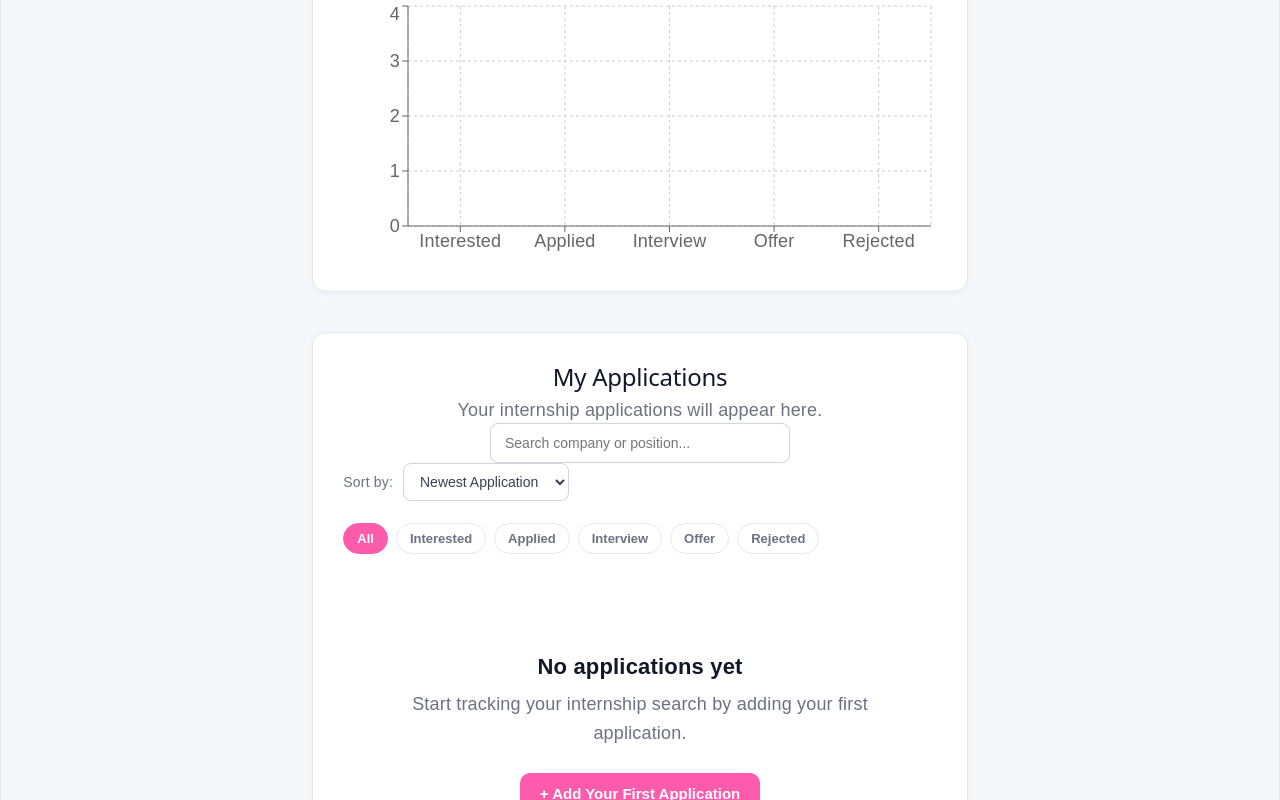
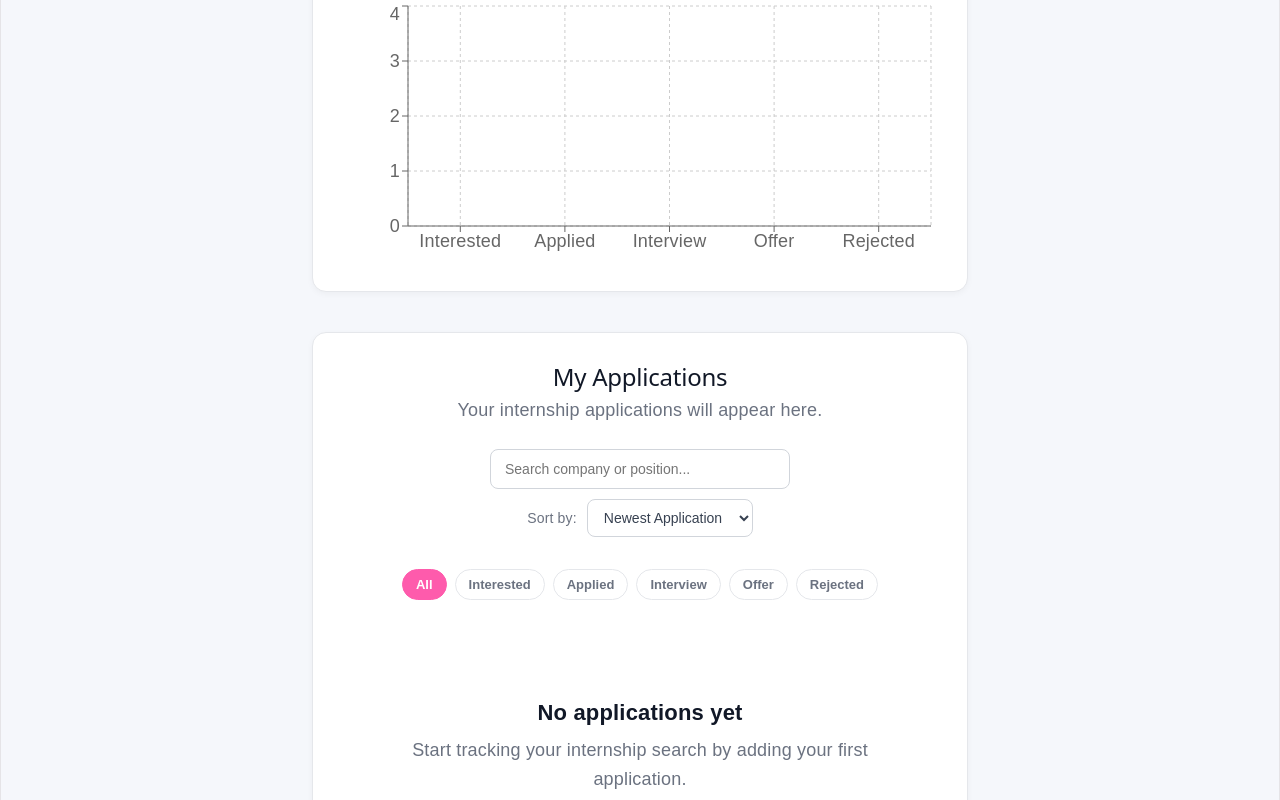
Before and after one commit to graciejones22/internship-tracker, a React (Vite) app: page / in a window 1280 px wide. Shown: the part 403-1203 px from the top of the page. Built offline with nearby package versions, Linux system fonts and the light colour scheme.

Commit message:
Edited application controls

```diff
--- a/src/App.css
+++ b/src/App.css
@@ -162,8 +162,9 @@ button {
 
 .application-controls {
   display: flex;
+  gap: 10px;
+  flex-direction: column;
   align-items: center;
-  gap: 15px;
 }
 
 .search-container {
--- a/src/App.tsx
+++ b/src/App.tsx
@@ -178,6 +178,8 @@ function App() {
               <h2>My Applications</h2>
               <p>Your internship applications will appear here.</p>
           </div>
+                  <br></br>
+          <div className="application-controls">
 
           <div className="search-container">
             <input
@@ -226,6 +228,7 @@ function App() {
                 {status}
               </button>
             ))}
+            </div>
           </div>
         </div>
 
```
